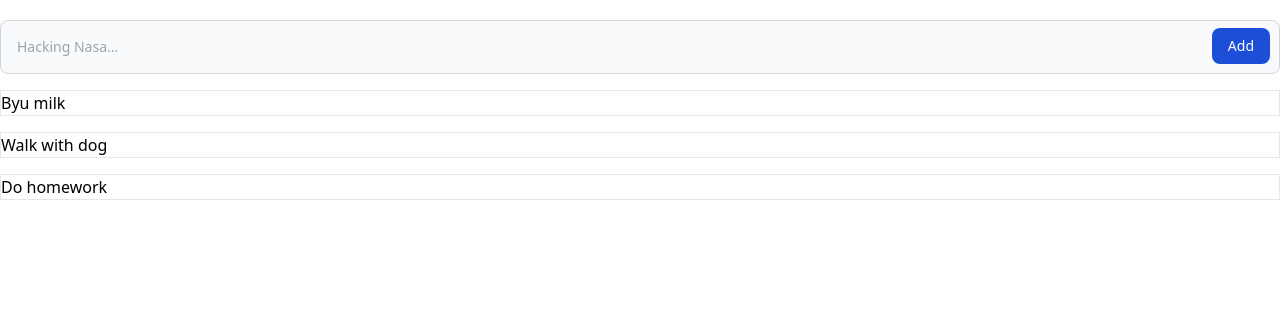
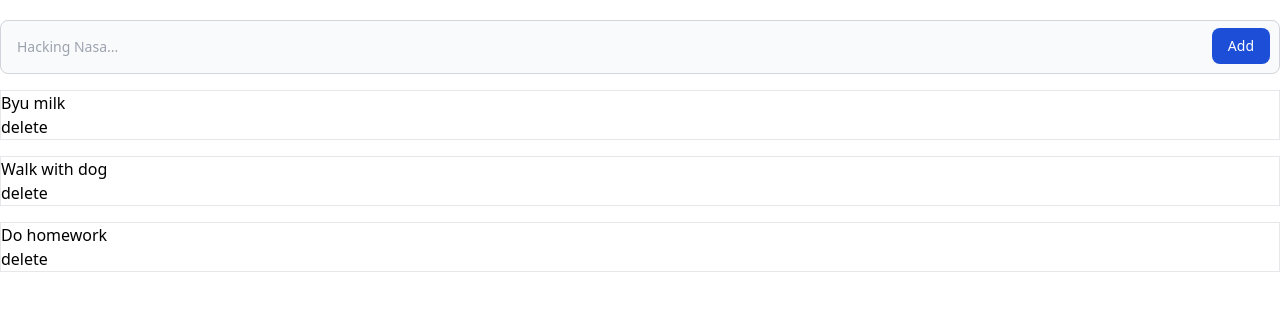
Before and after one commit to muradilinc/homework53, a React (Vite) app: page / in a window 1280 px wide. Shown: the top 310 px of the page. Built offline with nearby package versions, Linux system fonts and the light colour scheme.

Commit message:
remove task

```diff
--- a/package.json
+++ b/package.json
@@ -17,6 +17,7 @@
   "devDependencies": {
     "@types/react": "^18.2.15",
     "@types/react-dom": "^18.2.7",
+    "@types/uuid": "^9.0.6",
     "@typescript-eslint/eslint-plugin": "^6.0.0",
     "@typescript-eslint/parser": "^6.0.0",
     "@vitejs/plugin-react-swc": "^3.3.2",
--- a/src/App.tsx
+++ b/src/App.tsx
@@ -15,7 +15,7 @@ const App = () => {
     {id: uuid(), taskText: 'Walk with dog', statusTask: false},
     {id: uuid(), taskText: 'Do homework', statusTask: false},
   ]);
-  const [taskText, setTaskText] = useState('');
+  const [taskText, setTaskText] = useState<string>('');
 
   const addText = (event: React.ChangeEvent<HTMLInputElement>) => {
     setTaskText(event.target.value);
@@ -35,6 +35,13 @@ const App = () => {
   };
 
 
+  const deleteTask = (id: string) => {
+    const tasksArray = [...tasks];
+    const removedTask =  tasksArray.filter(task => task.id !== id);
+
+    setTasks(removedTask);
+  };
+
   return (
     <div className="container mx-auto my-5">
       <AddTaskForm
@@ -43,7 +50,7 @@ const App = () => {
         addButton={addTask}/>
       {
         tasks.map(task => {
-          return <Task key={task.id} {...task}/>;
+          return <Task key={task.id} {...task} deleteButton={() => deleteTask(task.id)}/>;
         })
       }
     </div>
--- a/src/component/Task/Task.tsx
+++ b/src/component/Task/Task.tsx
@@ -1,12 +1,14 @@
 import React from 'react';
 interface Props {
   taskText: string;
+  deleteButton: React.MouseEventHandler;
 }
 
-const Task: React.FC<Props> = ({taskText}) => {
+const Task: React.FC<Props> = ({taskText, deleteButton}) => {
   return (
     <div className='border mt-4'>
       <h1>{taskText}</h1>
+      <button onClick={deleteButton}>delete</button>
     </div>
   );
 };
```
Also changed, not shown: 1 other file (tests, documents, lock files or other folders).
